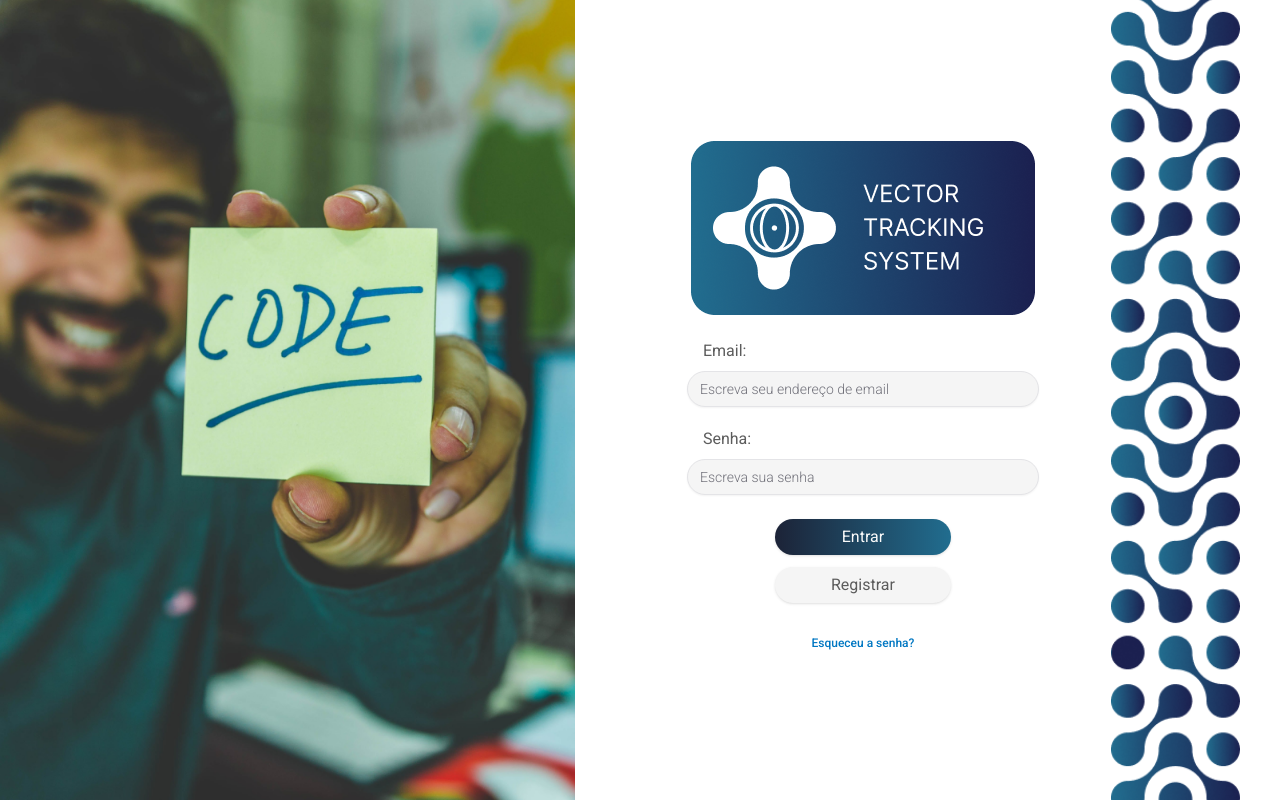
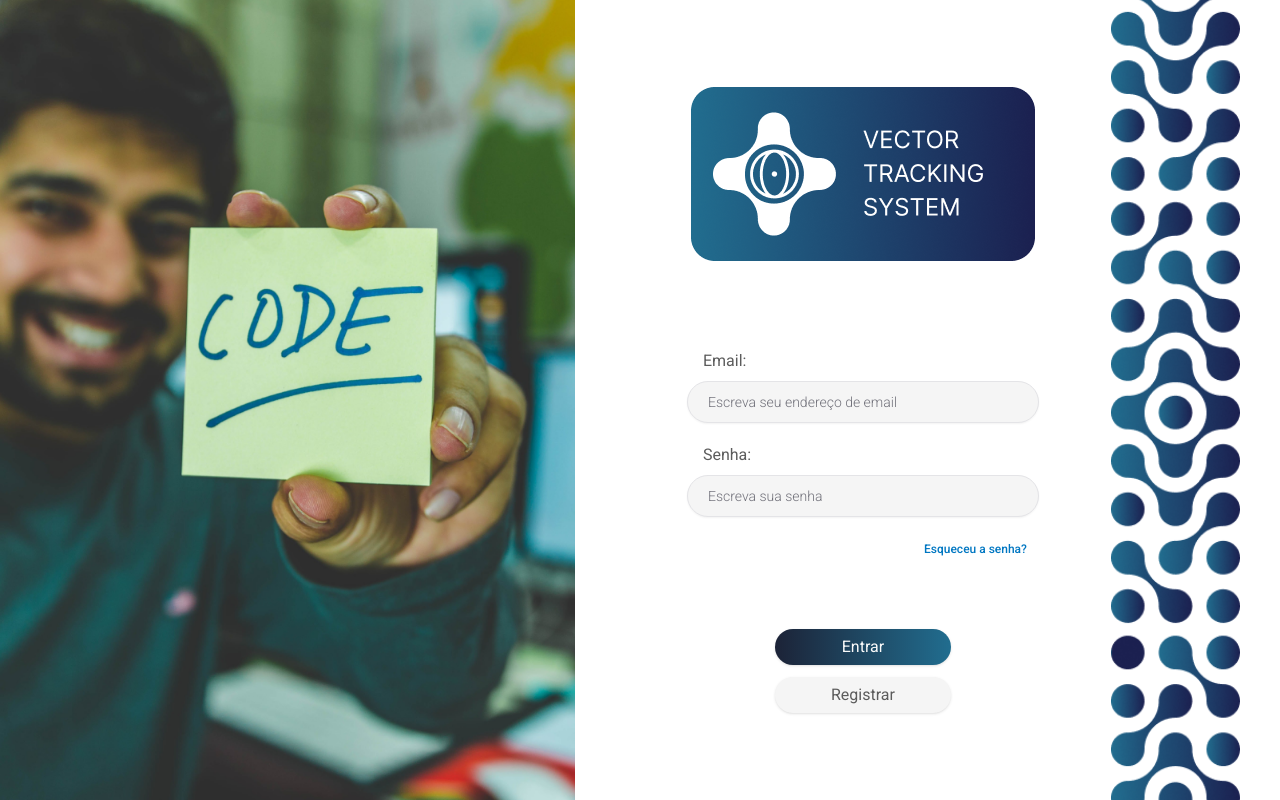
Before and after one commit to isaacbatista26/blog-frontend, a Next.js app: page /auth/login in a window 1280 px wide. Built offline with nearby package versions, Linux system fonts and the light colour scheme.

Commit message:
fix: adjusts on input form

```diff
--- a/src/components/auth/back-button.tsx
+++ b/src/components/auth/back-button.tsx
@@ -3,15 +3,15 @@
 import { Button } from "@/components/ui/button";
 import Link from "next/link";
 
-interface BackButtonProps {
-  label: string;
-  href: string;
-}
-
-export const BackButton = ({ href, label }: BackButtonProps) => {
+export default function BackButton() {
   return (
-    <Button variant="link" className="text-[#0077C2] w-full" size="sm" asChild>
-      <Link href={href}>{label}</Link>
+    <Button
+      variant="link"
+      className="text-[#0077C2] w-full justify-end items-start"
+      size="sm"
+      asChild
+    >
+      <Link href="/esqueceu-senha">Esqueceu a senha?</Link>
     </Button>
   );
-};
+}
--- a/src/components/auth/card-wrapper.tsx
+++ b/src/components/auth/card-wrapper.tsx
@@ -1,29 +1,22 @@
 "use client";
 
 import { Card, CardContent, CardFooter, CardHeader } from "../ui/card";
-import { BackButton } from "./back-button";
 import { Header } from "./header";
 interface CardWrapperProps {
   children: React.ReactNode;
-  backButtonLabel: string;
-  backButtonHref: string;
   showSocial?: boolean;
 }
 
 export const CardWrapper = ({
   children,
-  backButtonLabel,
-  backButtonHref,
 }: //showSocial,
 CardWrapperProps) => {
   return (
     <Card className="w-[400px] shadow-none">
-      <CardHeader>
+      <CardHeader className="mb-16">
         <Header />
       </CardHeader>
       <CardContent>{children}</CardContent>
-      <BackButton label={backButtonLabel} href={backButtonHref} />
-      <CardFooter></CardFooter>
     </Card>
   );
 };
--- a/src/components/auth/login-form.tsx
+++ b/src/components/auth/login-form.tsx
@@ -22,7 +22,7 @@ import { Button } from "@/components/ui/button";
 import { FormError } from "../errors/form-error";
 import { FormSuccess } from "../errors/form-success";
 import { login } from "../../../actions/login";
-import { BackButton } from "./back-button";
+import BackButton from "./back-button";
 import { Link } from "lucide-react";
 
 export const LoginForm = () => {
@@ -51,11 +51,7 @@ export const LoginForm = () => {
   };
 
   return (
-    <CardWrapper
-      backButtonLabel="Esqueceu a senha?"
-      backButtonHref="/auth/register"
-      showSocial
-    >
+    <CardWrapper showSocial>
       <Form {...form}>
         <form onSubmit={form.handleSubmit(onSubmit)} className="space-y-6">
           <div className="space-y-5">
@@ -104,8 +100,8 @@ export const LoginForm = () => {
           </div>
           <FormError message={error} />
           <FormSuccess message={success} />
-
-          <div className="flex flex-col justify-center gap-3 items-center">
+          <BackButton />
+          <div className="flex flex-col gap-3 items-center pt-8">
             <Button
               disabled={isPeding}
               type="submit"
--- a/src/components/ui/input.tsx
+++ b/src/components/ui/input.tsx
@@ -1,6 +1,6 @@
-import * as React from "react"
+import * as React from "react";
 
-import { cn } from "@/lib/utils"
+import { cn } from "@/lib/utils";
 
 export interface InputProps
   extends React.InputHTMLAttributes<HTMLInputElement> {}
@@ -11,15 +11,15 @@ const Input = React.forwardRef<HTMLInputElement, InputProps>(
       <input
         type={type}
         className={cn(
-          "flex h-9 w-full rounded-md border border-input bg-transparent px-3 py-1 text-sm shadow-sm transition-colors file:border-0 file:bg-transparent file:text-sm file:font-medium placeholder:text-muted-foreground focus-visible:outline-none focus-visible:ring-1 focus-visible:ring-ring disabled:cursor-not-allowed disabled:opacity-50",
+          "flex h-9 w-full rounded-md border border-input bg-transparent px-5 py-5 text-sm shadow-sm transition-colors file:border-0 file:bg-transparent file:text-sm file:font-medium placeholder:text-muted-foreground focus-visible:outline-none focus-visible:ring-1 focus-visible:ring-ring disabled:cursor-not-allowed disabled:opacity-50",
           className
         )}
         ref={ref}
         {...props}
       />
-    )
+    );
   }
-)
-Input.displayName = "Input"
+);
+Input.displayName = "Input";
 
-export { Input }
+export { Input };
```
